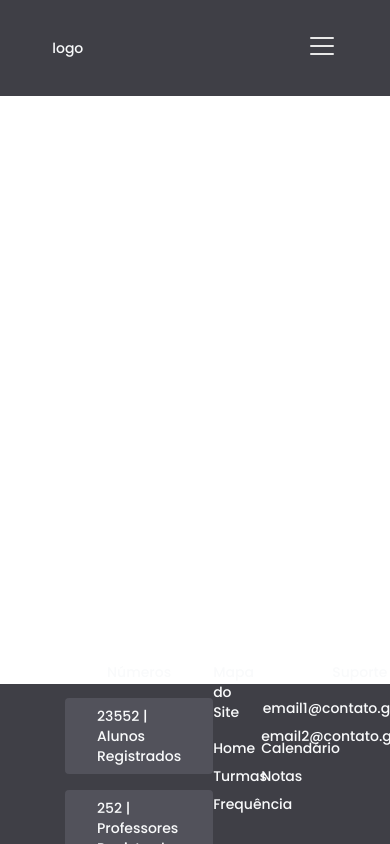
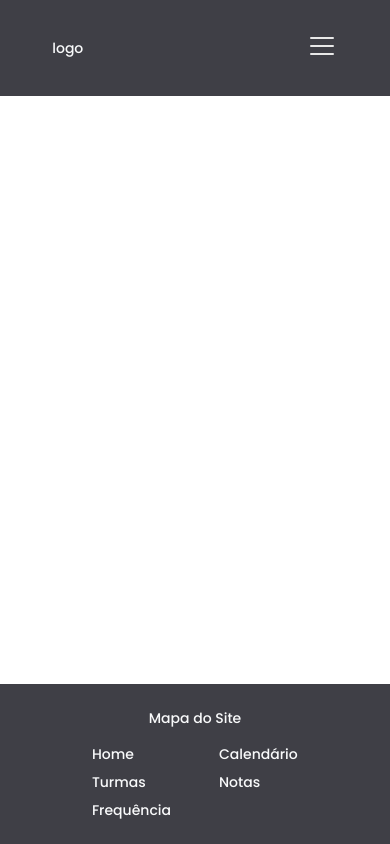
Before and after one commit to brunopetito/Di4ary, a React (Vite) app: page / in a window 390 px wide. Built offline with nearby package versions, Linux system fonts and the light colour scheme.

Commit message:
footer responsivo

```diff
--- a/src/Components/Footer.jsx
+++ b/src/Components/Footer.jsx
@@ -4,15 +4,19 @@ import style from './global.module.css';
 function Footer() {
   return (
     <footer className="bg-zinc-700 flex items-center justify-center h-40 bottom-0 fixed w-full font-poppins text-sm">
-      <div className="w-4/5 flex items-start text-gray-50 justify-between xl:w-2/3 max-w-screen-lg">
-        <div className="flex flex-col items-center">
+      <div
+        className="w-4/5 flex items-start text-gray-50 justify-between xl:w-2/3 max-w-screen-lg
+      md:w-[95%] md:justify-around
+      "
+      >
+        <div className="flex flex-col items-center lg:hidden">
           <p className="mb-4 font-poppins">Números</p>
           <div>
             <div className="bg-zinc-600 rounded py-2 px-8 mb-4">
-              23552 | Alunos Registrados
+              23552 | Alunos
             </div>
             <div className="bg-zinc-600 rounded py-2 px-8">
-              252 | Professores Registrados
+              252 | Professores
             </div>
           </div>
         </div>
@@ -27,7 +31,7 @@ function Footer() {
             <NavLink to="/frequencia">Frequência</NavLink>
           </nav>
         </div>
-        <div className="flex flex-col items-center w-auto">
+        <div className="flex flex-col items-center w-auto jk:hidden">
           <p className="mb-4 font-poppins">Suporte</p>
           <p className="mb-2 text-sm">email1@contato.gmail.com</p>
           <p className="mb-2 text-sm">email2@contato.gmail.com</p>
--- a/tailwind.config.js
+++ b/tailwind.config.js
@@ -13,6 +13,7 @@ module.exports = {
       // => @media (max-width: 767px) { ... }
       sm: { max: '639px' },
       // => @media (max-width: 639px) { ... }
+      jk: { max: '460px' },
     },
     extend: {
       fontFamily: {
```
Also changed, not shown: src/Components/Header.jsx (+1 -6 lines).
